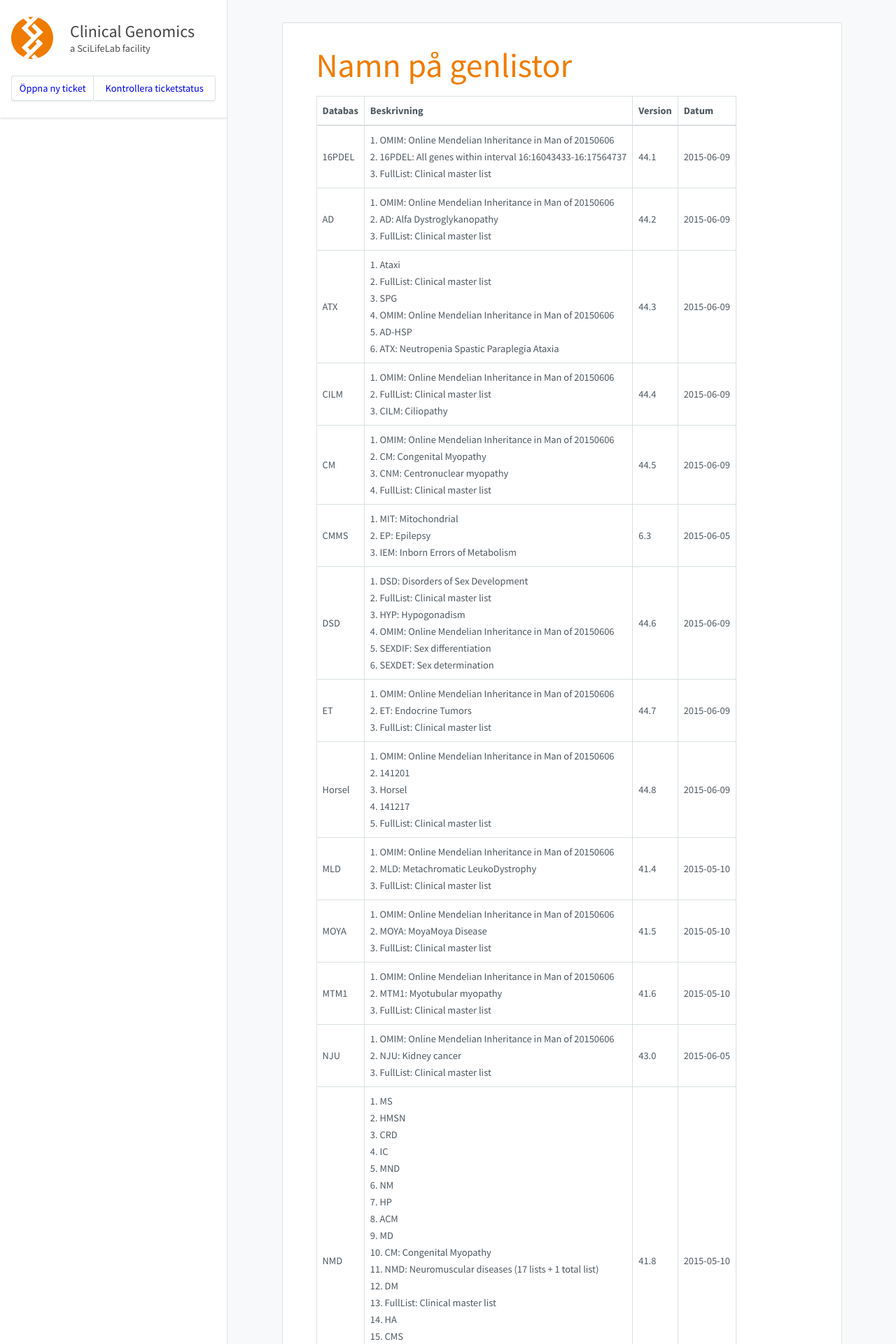
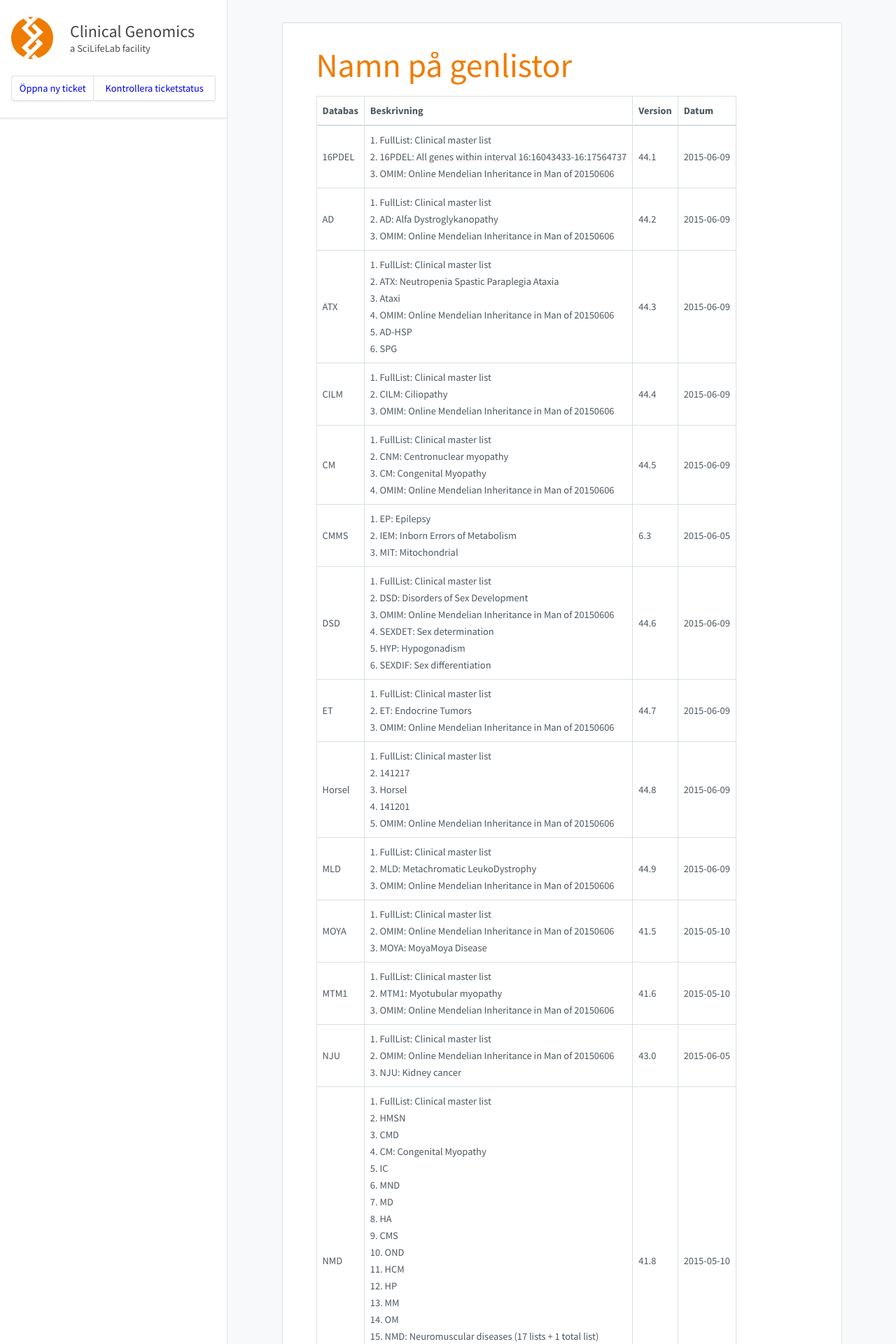
Before and after one commit to Clinical-Genomics/clinical-genomics.github.io, a Jekyll site: the page built from _pages/namnpagenlistor.md, in a window 1280 px wide. Shown: the top 1920 px of the page at 70% size. Built offline with Jekyll 4.4.1, drawn with Linux system fonts in a browser that asks for light colours; nearby versions of some CDN libraries; some of the changed text lies outside the part shown.

Commit message:
Update to cust002-MLD.txt

```diff
--- a/_pages/namnpagenlistor.md
+++ b/_pages/namnpagenlistor.md
@@ -8,24 +8,24 @@
 
 |Databas|Beskrivning|Version|Datum|
 |---|---|---|---|
-|16PDEL|1. OMIM: Online Mendelian Inheritance in Man of 20150606<br />2. 16PDEL: All genes within interval 16:16043433-16:17564737<br />3. FullList: Clinical master list<br />|44.1|2015-06-09|
-|AD|1. OMIM: Online Mendelian Inheritance in Man of 20150606<br />2. AD: Alfa Dystroglykanopathy<br />3. FullList: Clinical master list<br />|44.2|2015-06-09|
-|ATX|1. Ataxi<br />2. FullList: Clinical master list<br />3. SPG<br />4. OMIM: Online Mendelian Inheritance in Man of 20150606<br />5. AD-HSP<br />6. ATX: Neutropenia Spastic Paraplegia Ataxia<br />|44.3|2015-06-09|
-|CILM|1. OMIM: Online Mendelian Inheritance in Man of 20150606<br />2. FullList: Clinical master list<br />3. CILM: Ciliopathy<br />|44.4|2015-06-09|
-|CM|1. OMIM: Online Mendelian Inheritance in Man of 20150606<br />2. CM: Congenital Myopathy<br />3. CNM: Centronuclear myopathy<br />4. FullList: Clinical master list<br />|44.5|2015-06-09|
-|CMMS|1. MIT: Mitochondrial<br />2. EP: Epilepsy<br />3. IEM: Inborn Errors of Metabolism<br />|6.3|2015-06-05|
-|DSD|1. DSD: Disorders of Sex Development<br />2. FullList: Clinical master list<br />3. HYP: Hypogonadism<br />4. OMIM: Online Mendelian Inheritance in Man of 20150606<br />5. SEXDIF: Sex differentiation<br />6. SEXDET: Sex determination<br />|44.6|2015-06-09|
-|ET|1. OMIM: Online Mendelian Inheritance in Man of 20150606<br />2. ET: Endocrine Tumors<br />3. FullList: Clinical master list<br />|44.7|2015-06-09|
-|Horsel|1. OMIM: Online Mendelian Inheritance in Man of 20150606<br />2. 141201<br />3. Horsel<br />4. 141217<br />5. FullList: Clinical master list<br />|44.8|2015-06-09|
-|MLD|1. OMIM: Online Mendelian Inheritance in Man of 20150606<br />2. MLD: Metachromatic LeukoDystrophy<br />3. FullList: Clinical master list<br />|41.4|2015-05-10|
-|MOYA|1. OMIM: Online Mendelian Inheritance in Man of 20150606<br />2. MOYA: MoyaMoya Disease<br />3. FullList: Clinical master list<br />|41.5|2015-05-10|
-|MTM1|1. OMIM: Online Mendelian Inheritance in Man of 20150606<br />2. MTM1: Myotubular myopathy<br />3. FullList: Clinical master list<br />|41.6|2015-05-10|
-|NJU|1. OMIM: Online Mendelian Inheritance in Man of 20150606<br />2. NJU: Kidney cancer<br />3. FullList: Clinical master list<br />|43.0|2015-06-05|
-|NMD|1. MS<br />2. HMSN<br />3. CRD<br />4. IC<br />5. MND<br />6. NM<br />7. HP<br />8. ACM<br />9. MD<br />10. CM: Congenital Myopathy<br />11. NMD: Neuromuscular diseases (17 lists + 1 total list)<br />12. DM<br />13. FullList: Clinical master list<br />14. HA<br />15. CMS<br />16. CMD<br />17. HCM<br />18. OND<br />19. MM<br />20. OM<br />|41.8|2015-05-10|
+|16PDEL|1. FullList: Clinical master list<br />2. 16PDEL: All genes within interval 16:16043433-16:17564737<br />3. OMIM: Online Mendelian Inheritance in Man of 20150606<br />|44.1|2015-06-09|
+|AD|1. FullList: Clinical master list<br />2. AD: Alfa Dystroglykanopathy<br />3. OMIM: Online Mendelian Inheritance in Man of 20150606<br />|44.2|2015-06-09|
+|ATX|1. FullList: Clinical master list<br />2. ATX: Neutropenia Spastic Paraplegia Ataxia<br />3. Ataxi<br />4. OMIM: Online Mendelian Inheritance in Man of 20150606<br />5. AD-HSP<br />6. SPG<br />|44.3|2015-06-09|
+|CILM|1. FullList: Clinical master list<br />2. CILM: Ciliopathy<br />3. OMIM: Online Mendelian Inheritance in Man of 20150606<br />|44.4|2015-06-09|
+|CM|1. FullList: Clinical master list<br />2. CNM: Centronuclear myopathy<br />3. CM: Congenital Myopathy<br />4. OMIM: Online Mendelian Inheritance in Man of 20150606<br />|44.5|2015-06-09|
+|CMMS|1. EP: Epilepsy<br />2. IEM: Inborn Errors of Metabolism<br />3. MIT: Mitochondrial<br />|6.3|2015-06-05|
+|DSD|1. FullList: Clinical master list<br />2. DSD: Disorders of Sex Development<br />3. OMIM: Online Mendelian Inheritance in Man of 20150606<br />4. SEXDET: Sex determination<br />5. HYP: Hypogonadism<br />6. SEXDIF: Sex differentiation<br />|44.6|2015-06-09|
+|ET|1. FullList: Clinical master list<br />2. ET: Endocrine Tumors<br />3. OMIM: Online Mendelian Inheritance in Man of 20150606<br />|44.7|2015-06-09|
+|Horsel|1. FullList: Clinical master list<br />2. 141217<br />3. Horsel<br />4. 141201<br />5. OMIM: Online Mendelian Inheritance in Man of 20150606<br />|44.8|2015-06-09|
+|MLD|1. FullList: Clinical master list<br />2. MLD: Metachromatic LeukoDystrophy<br />3. OMIM: Online Mendelian Inheritance in Man of 20150606<br />|44.9|2015-06-09|
+|MOYA|1. FullList: Clinical master list<br />2. OMIM: Online Mendelian Inheritance in Man of 20150606<br />3. MOYA: MoyaMoya Disease<br />|41.5|2015-05-10|
+|MTM1|1. FullList: Clinical master list<br />2. MTM1: Myotubular myopathy<br />3. OMIM: Online Mendelian Inheritance in Man of 20150606<br />|41.6|2015-05-10|
+|NJU|1. FullList: Clinical master list<br />2. OMIM: Online Mendelian Inheritance in Man of 20150606<br />3. NJU: Kidney cancer<br />|43.0|2015-06-05|
+|NMD|1. FullList: Clinical master list<br />2. HMSN<br />3. CMD<br />4. CM: Congenital Myopathy<br />5. IC<br />6. MND<br />7. MD<br />8. HA<br />9. CMS<br />10. OND<br />11. HCM<br />12. HP<br />13. MM<br />14. OM<br />15. NMD: Neuromuscular diseases (17 lists + 1 total list)<br />16. DM<br />17. NM<br />18. ACM<br />19. CRD<br />20. MS<br />|41.8|2015-05-10|
 |OMIM|Online Mendelian Inheritance in Man of 20150606|43.0|2015-06-08|
-|ORO|1. OMIM: Online Mendelian Inheritance in Man of 20150606<br />2. ORO: Oro-facial-digital syndrome<br />3. FullList: Clinical master list<br />|42.0|2015-05-10|
-|PAF1|1. OMIM: Online Mendelian Inheritance in Man of 20150606<br />2. PAF1: RNA polymerase II-associated factor<br />3. FullList: Clinical master list<br />|42.1|2015-05-10|
+|ORO|1. FullList: Clinical master list<br />2. ORO: Oro-facial-digital syndrome<br />3. OMIM: Online Mendelian Inheritance in Man of 20150606<br />|42.0|2015-05-10|
+|PAF1|1. FullList: Clinical master list<br />2. PAF1: RNA polymerase II-associated factor<br />3. OMIM: Online Mendelian Inheritance in Man of 20150606<br />|42.1|2015-05-10|
 |PID|Primary Immune Deficiency|6.2|2015-05-09|
-|SCN|1. OMIM: Online Mendelian Inheritance in Man of 20150606<br />2. SCN: Neutropenia<br />3. FullList: Clinical master list<br />|42.2|2015-05-10|
-|SHANK1|1. OMIM: Online Mendelian Inheritance in Man of 20150606<br />2. SHANK1: SH3 and multiple ankyrin repeat domains 1<br />3. FullList: Clinical master list<br />|42.3|2015-05-10|
-|SKD|1. OMIM: Online Mendelian Inheritance in Man of 20150606<br />2. SKD: Skeletal dysplasia<br />3. FullList: Clinical master list<br />|42.4|2015-05-10|
+|SCN|1. FullList: Clinical master list<br />2. SCN: Neutropenia<br />3. OMIM: Online Mendelian Inheritance in Man of 20150606<br />|42.2|2015-05-10|
+|SHANK1|1. FullList: Clinical master list<br />2. OMIM: Online Mendelian Inheritance in Man of 20150606<br />3. SHANK1: SH3 and multiple ankyrin repeat domains 1<br />|42.3|2015-05-10|
+|SKD|1. FullList: Clinical master list<br />2. OMIM: Online Mendelian Inheritance in Man of 20150606<br />3. SKD: Skeletal dysplasia<br />|42.4|2015-05-10|
```
